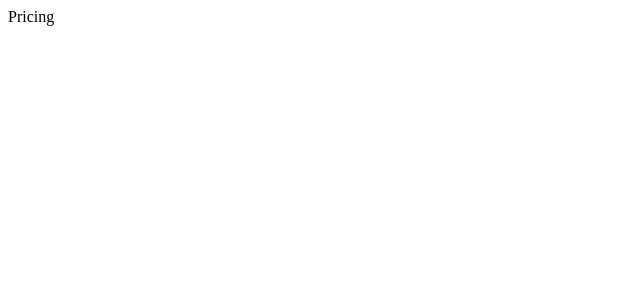
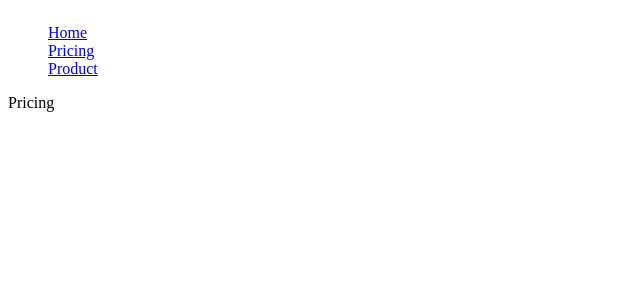
Before and after one commit to JoeProgrammingCoach/World-Wise-Ultimate-React-Course, a React (Vite) app: page /pricing in a window 1280 px wide. Shown: the top 300 px of the page, without its empty margins (0-640 px from the left). Built offline with nearby package versions, Linux system fonts and the light colour scheme.

Commit message:
saved the app layout JSX

```diff
--- a/src/App.jsx
+++ b/src/App.jsx
@@ -4,6 +4,7 @@ import Pricing from './pages/Pricing'
 import Product from './pages/Product'
 import HomePage from "./pages/Homepage"
 import PageNotFound from "./pages/PageNotFound"
+import AppLayout from "./AppLayout"
 
 function App() {
   const [count, setCount] = useState(0)
@@ -15,6 +16,7 @@ function App() {
       <Route path="/" element={<HomePage />}/>
   <Route path="product" element={<Product />}/>
   <Route path="pricing" element={<Pricing />}/>
+  <Route path="app" element={<AppLayout />}/>
   <Route path="*" element={<PageNotFound />} />
 
     </Routes>
--- /dev/null
+++ b/src/AppLayout.jsx
@@ -0,0 +1,10 @@
+function AppLayout() {
+
+   return(
+      <div>
+         App Layout
+      </div>
+      )
+
+}
+export default AppLayout
--- a/src/components/PageNav.jsx
+++ b/src/components/PageNav.jsx
@@ -1,14 +1,14 @@
 
-import {Link} from "react-router-dom"
-
+import {NavLink} from "react-router-dom"
+import styles from "./PageNav.module.css"
 function PageNav() {
 
    return (
-      <nav>
+      <nav className={styles.nav}>
             <ul>
-               <li><Link to="/">Home</Link></li>
-               <li><Link to="/pricing">Pricing</Link></li>
-               <li><Link to="/product">Product</Link></li>
+               <li><NavLink to="/">Home</NavLink></li>
+               <li><NavLink to="/pricing">Pricing</NavLink></li>
+               <li><NavLink to="/product">Product</NavLink></li>
             </ul>
 
 
--- /dev/null
+++ b/src/components/PageNav.module.css
@@ -0,0 +1,8 @@
+.nav {
+
+display: flex;
+justify-content: space-between;
+}
+
+.nav ul {
+list-style: none;}
--- a/src/pages/Homepage.jsx
+++ b/src/pages/Homepage.jsx
@@ -11,10 +11,7 @@ function HomePage() {
   <h1>WorldWise</h1>
   <Link to='/pricing'>Pricing</Link>
 
-
-</div>
-)
-
+</div>)
 }
 
 export default HomePage
--- a/src/pages/PageNotFound.jsx
+++ b/src/pages/PageNotFound.jsx
@@ -1,11 +1,14 @@
 import { useState } from 'react'
-
+import PageNav from "../components/PageNav"
 
 
 function PageNotFound() {
   const [count, setCount] = useState(0)
 
-  return <div>Page Not Found</div>
+  return(
+    <div>
+      <PageNav /> Not Found</div>
+    )
 
 }
 
--- a/src/pages/Pricing.jsx
+++ b/src/pages/Pricing.jsx
@@ -1,12 +1,16 @@
 import { useState } from 'react'
-
+import PageNav from "../components/PageNav"
 
 
 function Pricing() {
   const [count, setCount] = useState(0)
 
-  return <div>Pricing</div>
-
+  return (
+    <div>
+  <PageNav />
+  <div>Pricing</div>
+  </div>
+ )
 }
 
 export default Pricing
--- a/src/pages/Product.jsx
+++ b/src/pages/Product.jsx
@@ -1,10 +1,15 @@
-
+import PageNav from "../components/PageNav"
 function Product() {
 
 
-  return  <div> Random words</div>
+  return  (
+    <div>
+      <PageNav />
+      <div> Random words</div>
+      </div>
 
 
+ )
 
 
 }
```
